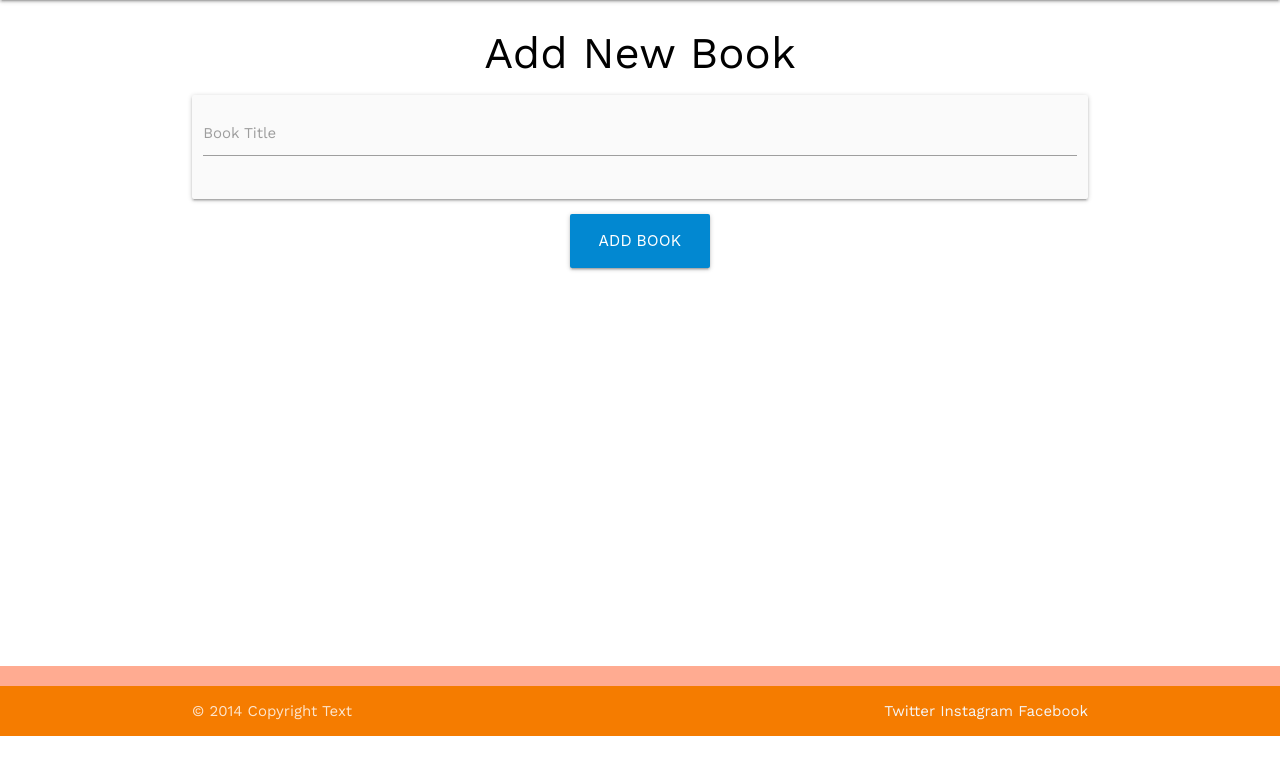
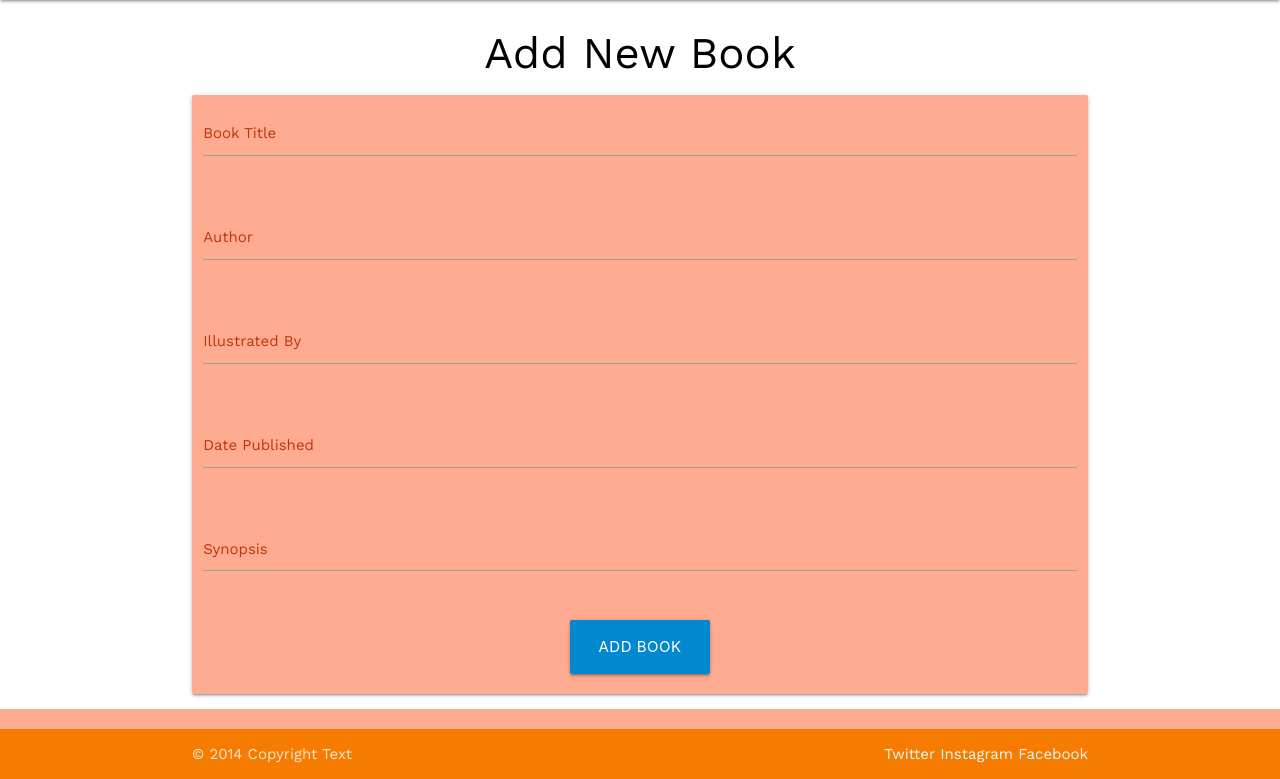
Before and after one commit to Hayley-Woodhouse/milestone-3-project, a Flask app: template dw_fan_site/templates/add_book.html in a window 1280 px wide. Shown: the part 64-843 px from the top of the page. Before the commit the page ends 800 px from the top, so only its background shows below. Run offline with Flask 2, Linux system fonts and the light colour scheme; the template is opened without the code that fills it, so the values that code supplies are empty.

Commit message:
added input data form

```diff
--- a/dw_fan_site/templates/add_book.html
+++ b/dw_fan_site/templates/add_book.html
@@ -3,36 +3,43 @@
 
 <h3 class="black-text center-align">Add New Book</h3>
 
-<!-- <div class="row card-panel grey lighten-5">
-    <form class="col s12" method="POST" action="{{ url_for('add_book') }}"> -->
-        <!-- category name -->
-        <!-- <div class="row">
-            <div class="input-field col s12">
-                <input id="book_name" name="book_name" minlength="3" maxlength="25" type="text" class="validate" required>
-                <label for="book_name">Book Title</label>
-            </div>
-        </div> -->
-        <!-- submit button -->
-        <!-- <div class="row">
-            <div class="col s12 center-align">
-                <button type="submit" class="btn-large light-blue darken-2">
-                    Add Book
-                </button>
-            </div>
-        </div>
-    </form>
-</div> -->
 
-<div class="row card panel grey lighten-5">
+<div class="row card panel deep-orange lighten-3 black-text">
     <form class="col s12" method="POST" action="{{ url_for('add_book') }}">
         <div class="row">
             <!-- book name -->
             <div class="input-field col s12">
                 <input id="book_name" type="text" class="validate" name="book_name" minlength="3" maxlength="40" class="validate" required>
-                <label for="book_name">Book Title</label>
+                <label class="deep-orange-text text-darken-4" for="book_name" >Book Title</label>
             </div>
         </div>
-    </form>
+        <div class="row">
+            <!-- author -->
+            <div class="input-field col s12">
+                <input id="author_name" type="text" class="validate" name="author_name" minlength="3" maxlength="40" class="validate" required>
+                <label class="deep-orange-text text-darken-4" for="author_name">Author</label>
+            </div>
+        </div>
+        <div class="row">
+            <!-- illistator -->
+            <div class="input-field col s12">
+                <input id="illustrator_name" type="text" class="validate" name="illustrator_name" minlength="3" maxlength="40" class="validate" required>
+                <label class="deep-orange-text text-darken-4" for="illustrator_name">Illustrated By</label>
+            </div>
+        </div>
+        <div class="row">
+            <!-- publication date -->
+            <div class="input-field col s12">
+                <input id="publication_date" type="number" maxlength="4" class="validate" name="publication_date" minlength="3" maxlength="40" class="validate" required>
+                <label class="deep-orange-text text-darken-4" for="publication_date">Date Published</label>
+            </div>
+        </div>
+            <!-- synopsis -->
+        <div class="row">
+            <div class="input-field col s12">
+                <textarea id="synopsis_info" class="materialize-textarea validate" name="synopsis_info" data-length="200"></textarea>
+                <label class="deep-orange-text text-darken-4" for="synopsis_info">Synopsis</label>
+            </div>
         </div>
         <!-- submit button -->
         <div class="row">
```
Lines whose indentation alone changed are shown as unchanged.
